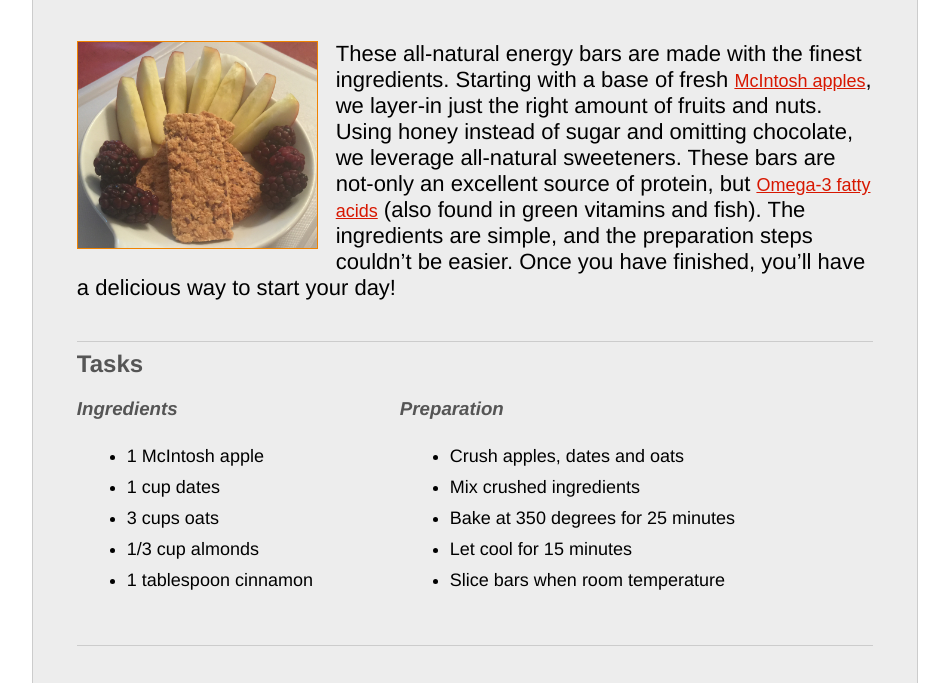
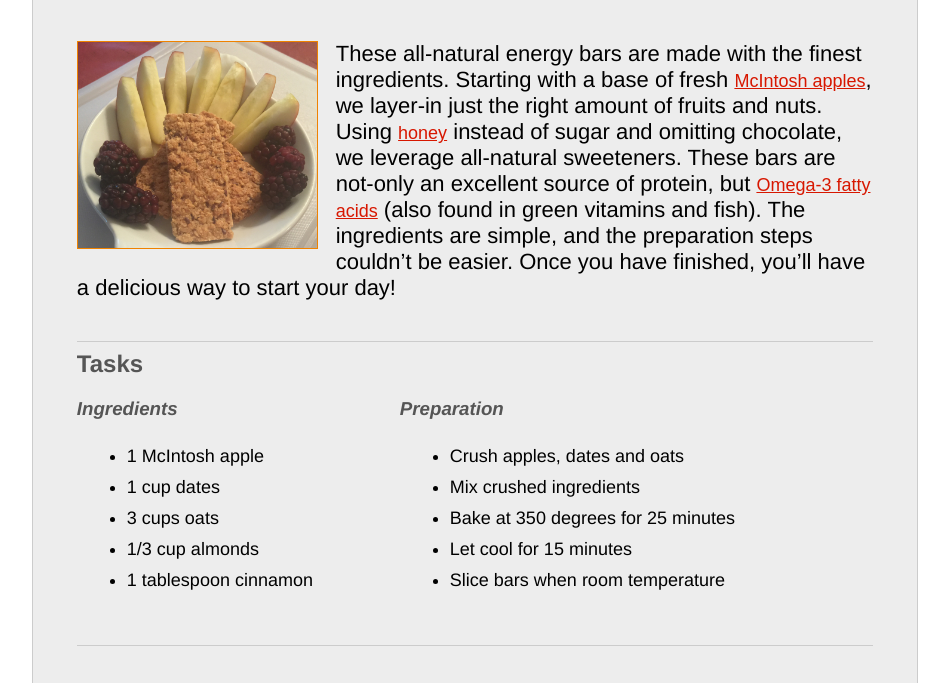
Before and after one commit to gymnasium/javascript-survival-guide, a website: page www/index.html in a window 1280 px wide. Shown: the part 94-777 px from the top of the page, without its empty margins (165-1114 px from the left). Drawn offline with nearby package versions, Linux system fonts and the light colour scheme.

Commit message:
change hyperlnks to google search, add honey link

```diff
--- a/www/index.html
+++ b/www/index.html
@@ -22,7 +22,7 @@
                 -->
               </div>
               <section>
-                <p class="description">These all-natural energy bars are made with the finest ingredients. Starting with a base of fresh <a href="https://en.wikipedia.org/wiki/McIntosh_(apple)" data-info="McIntosh is the national apple of Canada" target="_blank">McIntosh apples</a>, we layer-in just the right amount of fruits and nuts. Using honey instead of sugar and omitting chocolate, we leverage all-natural sweeteners. These bars are not-only an excellent source of protein, but <a href="https://en.wikipedia.org/wiki/Omega-3_fatty_acid" data-info="Omega-3 fatty acids are important for normal metabolism" target="_blank">Omega-3 fatty acids</a> (also found in green vitamins and fish). The ingredients are simple, and the preparation steps couldn’t be easier. Once you have finished, you’ll have a delicious way to start your day!</p>
+                <p class="description">These all-natural energy bars are made with the finest ingredients. Starting with a base of fresh <a href="https://www.google.com/search?q=macintosh+apple" data-info="McIntosh is the national apple of Canada" target="_blank">McIntosh apples</a>, we layer-in just the right amount of fruits and nuts. Using <a href="https://www.google.com/search?q=honey" data-info="there are more than 300 different varieties of honey" target="_blank">honey</a> instead of sugar and omitting chocolate, we leverage all-natural sweeteners. These bars are not-only an excellent source of protein, but <a href="https://www.google.com/search?q=omega-3+fatty+acids" data-info="Omega-3 fatty acids are important for normal metabolism" target="_blank">Omega-3 fatty acids</a> (also found in green vitamins and fish). The ingredients are simple, and the preparation steps couldn’t be easier. Once you have finished, you’ll have a delicious way to start your day!</p>
               </section>
               <span id="restoreImage" title="Restore the main recipe image">Restore Image</span>
               <div id="showInfoHyperlinks">Show info for hyperlinks</div>
```
